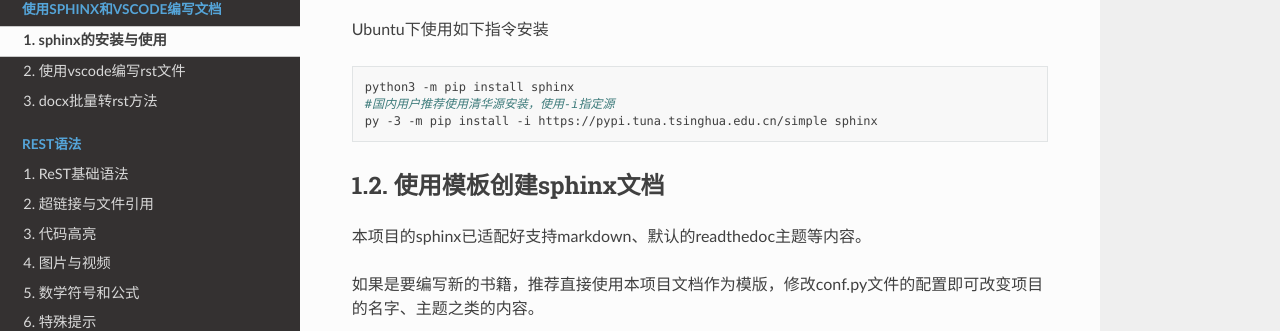
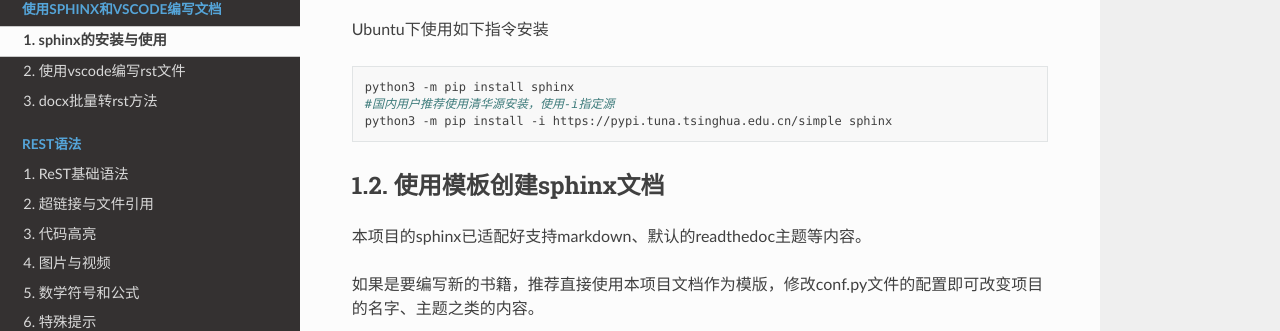
Before and after one commit to Embedfire/ebf_contribute_guide, a Sphinx documentation site: the page built from documentation/install-sphinx-env/sphinx.rst, in a window 1280 px wide and 900 px high, scrolled down 744 px. Shown: the part 146-477 px from the top of the window. Built offline with Sphinx 7.4.7 and the Read the Docs theme 2.0.0, drawn with Linux system fonts in a browser that asks for light colours; pages that are not in the unit, such as notebooks, are missing from menus.

Commit message:
修改命令

```diff
--- a/documentation/install-sphinx-env/sphinx.rst
+++ b/documentation/install-sphinx-env/sphinx.rst
@@ -48,7 +48,7 @@
 
     python3 -m pip install sphinx
     #国内用户推荐使用清华源安装，使用-i指定源
-    py -3 -m pip install -i https://pypi.tuna.tsinghua.edu.cn/simple sphinx
+    python3 -m pip install -i https://pypi.tuna.tsinghua.edu.cn/simple sphinx
 
 
 
```
